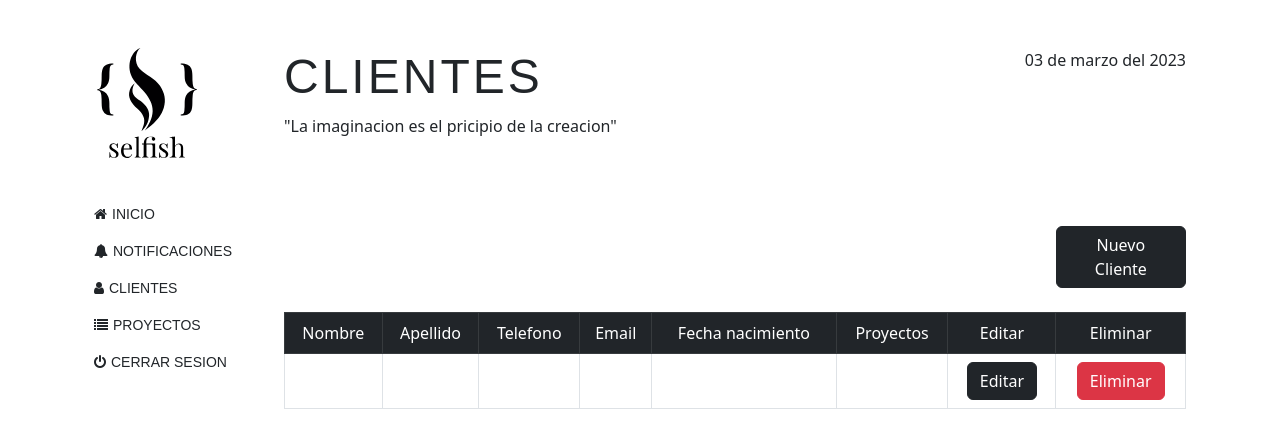
After one commit to adriana-622/Clientes-selfish, a PHP site: page /Admin/Cliente_admin.php in a window 1280 px wide. The commit adds this page. Shown: the top 448 px of the page. Run offline with PHP 8.4, Linux system fonts and the light colour scheme; data that the repository does not hold is empty.

Commit message:
13/03/2023

```diff
--- /dev/null
+++ b/Admin/Cliente_admin.php
@@ -0,0 +1,213 @@
+<!DOCTYPE html>
+<html lang="en">
+
+<head>
+   <meta charset="UTF-8">
+   <meta http-equiv="X-UA-Compatible" content="IE=edge">
+   <meta name="viewport" content="width=device-width, initial-scale=1.0">
+   <title>Clientes</title>
+   <link href="../css/bootstrap.min.css" rel="stylesheet">
+   <link href="../js/bootstrap.min.js">
+   <link rel="stylesheet" href="../css/estilo_admin.css">
+   <link rel="stylesheet" href="https://cdnjs.cloudflare.com/ajax/libs/font-awesome/4.7.0/css/font-awesome.min.css">
+   <script src="https://cdn.jsdelivr.net/npm/@popperjs/core@2.11.6/dist/umd/popper.min.js" integrity="sha384-oBqDVmMz9ATKxIep9tiCxS/Z9fNfEXiDAYTujMAeBAsjFuCZSmKbSSUnQlmh/jp3" crossorigin="anonymous"></script>
+   <script src="https://cdn.jsdelivr.net/npm/bootstrap@5.3.0-alpha1/dist/js/bootstrap.bundle.min.js" integrity="sha384-w76AqPfDkMBDXo30jS1Sgez6pr3x5MlQ1ZAGC+nuZB+EYdgRZgiwxhTBTkF7CXvN" crossorigin="anonymous"></script>
+</head>
+
+<body>
+   <div class="container">
+      <div class="row ">
+         <div class="col-2 section-menu-cliente">
+            <div class="container-logo-principal">
+               <img src="../img/Selfish-LOGO.SVG" class="logo-principal">
+            </div>
+            <div class="d-grid gap-1 contenedor-botones" role="group" aria-label="Vertical button group">
+               <a href="../Admin/Inicio_admin.php" class="btn btn-outline-dark"><i class="fa fa-home "></i>Inicio</a>
+               <a class="btn btn-outline-dark"><i class="fa fa-bell "></i>Notificaciones</a>
+               <a href="../Admin/Cliente_admin.php"class="btn btn-outline-dark"><i class="fa fa-user "></i>Clientes</a>
+               <a href="../Admin/Proyectos_admin.php" class="btn btn-outline-dark"><i class="fa fa-list "></i>Proyectos</a>
+               <a href="#" class="btn btn-outline-dark"><i class="fa fa-power-off "></i>Cerrar sesion</a>
+            </div>
+         </div>
+         <div class="col-10 pt-4">
+            <div class="container text-center">
+               <div class="row align-items-start pt-4">
+                  <div class="col-6">
+                     <div class="d-flex ">
+                        <div class="cont-title-paginas">
+                           <h2>CLIENTES</h2>
+                        </div>
+                     </div>
+                     <div class="d-flex justify-content-star align-items-star">
+                        <div>
+                           <p>"La imaginacion es el pricipio de la creacion"</p>
+                        </div>
+                     </div>
+                  </div>
+                  <div class="col-6">
+                     <div class="d-flex justify-content-end align-items-end">
+                        <?php
+                        include '../php/date.php';
+                        ?>
+                     </div>
+                  </div>
+               </div>
+               <div class="row align-items-end pt-4">
+                  <div class="col-10">
+
+                  </div>
+                  <div class="col-2">
+                     <div class="d-flex justify-content-end align-items-end pt-5">
+                        <a class="btn btn-dark client" data-bs-toggle="modal" data-bs-target="#Nuevo-Cliente" href="">Nuevo Cliente</a>
+                     </div>
+                  </div>
+               </div>
+                  <br>
+                  <div class="table-responsive">
+                     <table class="table table-hover table-condensed table-bordered ">
+                        <thead class="table-dark">
+                           <tr>
+                              <td>Nombre</td>
+                              <td>Apellido</td>
+                              <td>Telefono</td>
+                              <td>Email</td>
+                              <td>Fecha nacimiento</td>
+                              <td>Proyectos</td>
+                              <td>Editar</td>
+                              <td>Eliminar</td>
+                           </tr>
+                        </thead>
+                        <tr>
+                           <td></td>
+                           <td></td>
+                           <td></td>
+                           <td></td>
+                           <td></td>
+                           <td></td>
+                           <td>
+                              <a class="btn btn-dark client" data-bs-toggle="modal" data-bs-target="#Update" href="">Editar</a>
+                              <!--<button class="btn btn-warning  bi bi-pen" data-toggle="modal" data-target="#ModEditarMascotas/*<?php echo $ver[0]; ?>*/"> Editar</button>-->
+                           </td>
+                           <td>
+                              <a class="btn btn-danger" data-bs-toggle="modal" data-bs-target="#Delete" href="">Eliminar</a>
+                              <!--<button id="btnBorrar" class="btn btn-danger  bi bi-trash3" data-toggle="modal" data-target="#ModEliminarMascotas<?php echo $ver[0]; ?>"> Borrar</button>-->
+                           </td>
+                        </tr>
+                     </table>
+                  </div>
+               </div>
+            </div>
+         </div>
+         <!--MODAL NUEVO CLIENTE-->
+         <div class="modal fade" id="Nuevo-Cliente" data-bs-keyboard="false" tabindex="-1" aria-labelledby="staticBackdropLabel" aria-hidden="true">
+            <div class="modal-dialog modal-dialog-centered modal-lg">
+               <div class="modal-content">
+                  <div class="modal-header" style="text-align: center;">
+                     <h1 class="modal-title fs-3" id="contenedor-modal">NUEVO CLIENTE</h1>
+                     <!--<button type="button" class="btn-close" data-bs-dismiss="modal" aria-label="Close"></button>-->
+                  </div>
+                  <div class="modal-body">
+                     <div class="row align-items-end">
+                        <div class="col-4">
+                           <div class="mb-2 contenedor-file-modal">
+                              <input class="form-control" type="file" id="formFile">
+                           </div>
+                        </div>
+                        <div class="col-8">
+                           <div class="mb-2">
+                              <input type="text" class="form-control" placeholder="Nombre">
+                           </div>
+                           <div class="mb-2">
+                              <input type="text" class="form-control" placeholder="Apellido">
+                           </div>
+                           <div class="mb-2">
+                              <input type="number" class="form-control" placeholder="Telefono">
+                           </div>
+                           <div class="mb-2">
+                              <input type="email" class="form-control" placeholder="Name@example.com">
+                           </div>
+                           <div class="mb-2">
+                              <input type="text" class="form-control" placeholder="Fecha de nacimiento">
+                           </div>
+                        </div>
+                     </div>
+                  </div>
+                  <div class="modal-footer">
+                     <button type="button" class="btn btn-dark btn-modal-proyect" data-bs-dismiss="modal">Cerrar</button>
+                     <button type="submit" class="btn btn-dark btn-modal-proyect">Agregar</button>
+                  </div>
+               </div>
+            </div>
+         </div>
+         <!--MODAL EDITAR--> <!--MODAL EDITAR--> <!--MODAL EDITAR--> <!--MODAL EDITAR--> <!--MODAL EDITAR-->
+         <!--MODAL EDITAR--> <!--MODAL EDITAR--> <!--MODAL EDITAR--> <!--MODAL EDITAR--> <!--MODAL EDITAR-->
+         <div class="modal fade" id="Update" data-bs-keyboard="false" tabindex="-1" aria-labelledby="staticBackdropLabel" aria-hidden="true">
+            <div class="modal-dialog modal-dialog-centered modal-lg">
+               <div class="modal-content">
+                  <div class="modal-header" style="text-align: center;">
+                     <h1 class="modal-title fs-3" id="contenedor-modal">EDITAR CLIENTE</h1>
+                     <!--<button type="button" class="btn-close" data-bs-dismiss="modal" aria-label="Close"></button>-->
+                  </div>
+                  <div class="modal-body">
+                     <div class="row align-items-end">
+                        <div class="col-4">
+                           <div class="mb-2 contenedor-file-modal">
+                              <input class="form-control" type="file" id="formFile">
+                           </div>
+                        </div>
+                        <div class="col-8">
+                           <div class="mb-2">
+                              <input type="text" class="form-control" placeholder="Nombre">
+                           </div>
+                           <div class="mb-2">
+                              <input type="text" class="form-control" placeholder="Apellido">
+                           </div>
+                           <div class="mb-2">
+                              <input type="number" class="form-control" placeholder="Telefono">
+                           </div>
+                           <div class="mb-2">
+                              <input type="email" class="form-control" placeholder="Name@example.com">
+                           </div>
+                           <div class="mb-2">
+                              <input type="text" class="form-control" placeholder="Fecha de nacimiento">
+                           </div>
+                        </div>
+                     </div>
+                  </div>
+                  <div class="modal-footer">
+                     <button type="button" class="btn btn-dark btn-modal-proyect" data-bs-dismiss="modal">Cerrar</button>
+                     <button type="submit" class="btn btn-dark btn-modal-proyect">Actualizar</button>
+                  </div>
+               </div>
+            </div>
+         </div>
+         <!--DELETE--><!--DELETE--><!--DELETE--><!--DELETE--><!--DELETE--><!--DELETE--><!--DELETE--><!--DELETE--><!--DELETE-->
+         <!--DELETE--><!--DELETE--><!--DELETE--><!--DELETE--><!--DELETE--><!--DELETE--><!--DELETE--><!--DELETE--><!--DELETE-->
+         <div class="modal fade" id="Delete" data-bs-keyboard="false" tabindex="-1" aria-labelledby="staticBackdropLabel" aria-hidden="true">
+            <div class="modal-dialog modal-dialog-centered ">
+               <div class="modal-content">
+                  <div class="modal-header text-center" style="background-color: #BB2D3B !important;">
+                     <h1 class="fs-3" style="color:antiquewhite">¿Seguro que deceas eliminar a?</h1>
+                     <!--<button type="button" class="btn-close" data-bs-dismiss="modal" aria-label="Close"></button>-->
+                  </div>
+                  <form action="" method="POST" name="form">
+                     <div class="modal-body">
+                        <div class="row align-items-end">
+                           <div class="modal-body">
+                              <strong style="text-align: center !important">
+                                 <h3>Cliente</h3>
+                              </strong>
+                           </div>
+                        </div>
+                     </div>
+                     <div class="modal-footer">
+                        <button type="button" class="btn btn-dark btn-modal-proyect" data-bs-dismiss="modal">Cerrar</button>
+                        <button type="submit" class="btn btn-danger btn-modal-proyect">Eliminar</button>
+                     </div>
+                  </form>
+               </div>
+            </div>
+         </div>
+</body>
+
+</html>
--- a/css/estilo_admin.css
+++ b/css/estilo_admin.css
@@ -1,7 +1,7 @@
 /*INICIO-ADMIN*/
 /*Modifica el contenedor principal*/
 .contenedor-principal{
-    padding-top: 40px;
+    padding-top: 48px;
 }
 /*Modifica el logo principal*/
 .logo-principal{
@@ -131,3 +131,15 @@ color: #D4AF37;
 .modal-noti-head{
     float: right;
 }
+/*Modifica el body del modal*/
+.modal-body.notificaciones{
+    padding: 0px ;
+}
+
+
+
+/*CLIENTE_ADMIN*/
+/*MOdifica el contenedor de el logo principal solo en la pagina cliente*/
+.section-menu-cliente {
+    padding-top:48px;
+}
--- /dev/null
+++ b/php/date.php
@@ -0,0 +1,19 @@
+
+<?php
+date_default_timezone_set('America/Lima');
+ #echo date('d/F/Y');
+/*$numero_dia = date('N');*/
+$dia = date('d');
+$mes = date('m');
+$año = date('Y');
+
+$nombre_mes = array('01' => 'enero', '02' => 'febrero', '03' => 'marzo', '04' => 'abril', '05' => 'mayo', '06' => 'junio', '07' => 'julio', '08' => 'agosto', '09' => 'setiembre', '10' => 'octubre', '11' => 'noviembre', '12'=>'diciembre' );
+
+/*$dias_semana = ['', 'Lunes', 'Martes', 'Miercoles', 'Jueves', 'viernes', 'Sábado', 'Domingo'];*/
+/*$dias_semana [$numero_dia]. */
+
+echo ''.$dia.' de '.$nombre_mes[$mes].' del '.$año.'';
+
+
+
+?>
```
Also changed, not shown: Admin/Inicio_admin.php (+15 -4 lines), Admin/Notificaciones_admin.php (+59 -22 lines), Admin/Proyectos_admin.php (+5 -4 lines), img/Selfish-logo.svg (added).
